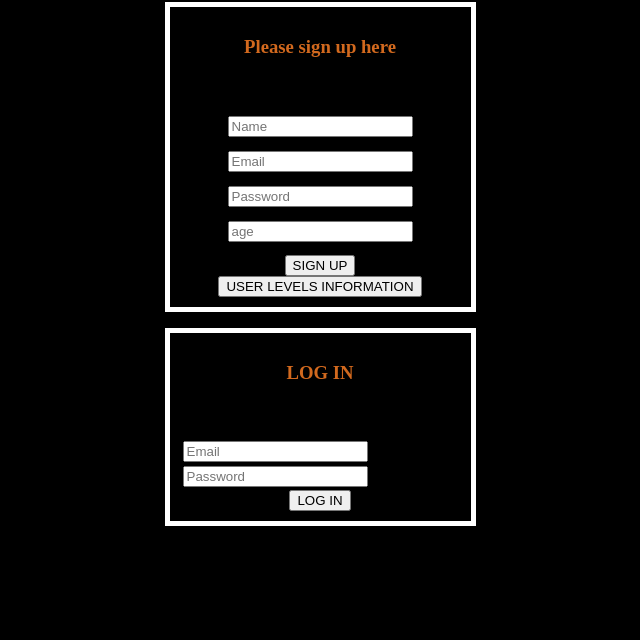
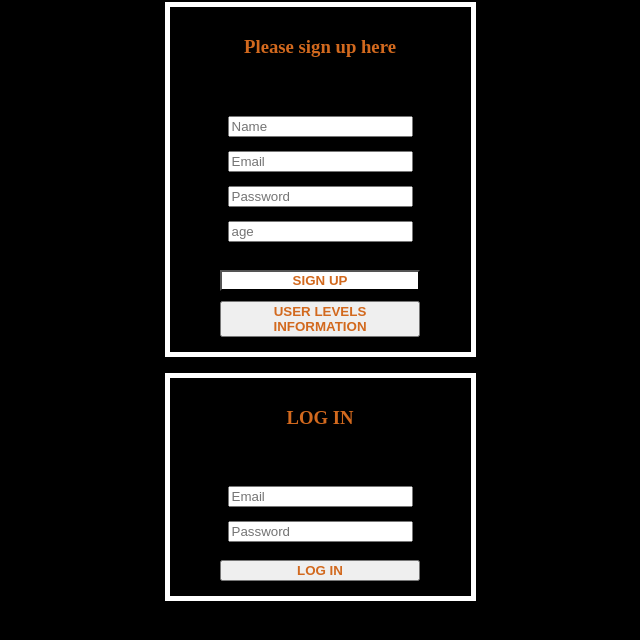
Before and after one commit to Chanpreet24/NewPractice, a plain HTML site: page index.html in a window 1280 px wide. Shown: the part 64-704 px from the top of the page, without its empty margins (320-960 px from the left). Drawn offline with Linux system fonts and the light colour scheme.

Commit message:
formatting of buttons and log in form added

```diff
--- a/quizStylesheet.css
+++ b/quizStylesheet.css
@@ -57,3 +57,40 @@
 #userLevel{
     margin-left: 45px;
 }
+
+#formLogin-email{
+    margin-bottom: 10px;
+    margin-left: 45px;
+}
+
+#formLogin-password{
+    margin-bottom: 10px;
+    margin-left: 45px;
+}
+
+Button{
+    width: 200px;
+    color: chocolate;
+    background-color: chocolate(250, 215, 17);
+    position: relative;
+    margin-top: 15px;
+    margin: 5px;
+    font-weight: bold;
+}
+
+Button:hover {
+    background-color: blue;
+    cursor: pointer;
+}
+
+#signupsubmit{
+    color: chocolate;
+    font-weight: bold;
+    background-color: white;
+    margin-top: 15px;
+}
+
+#signupsubmit:hover{
+    background-color: blue;
+    cursor: pointer;
+}
```
